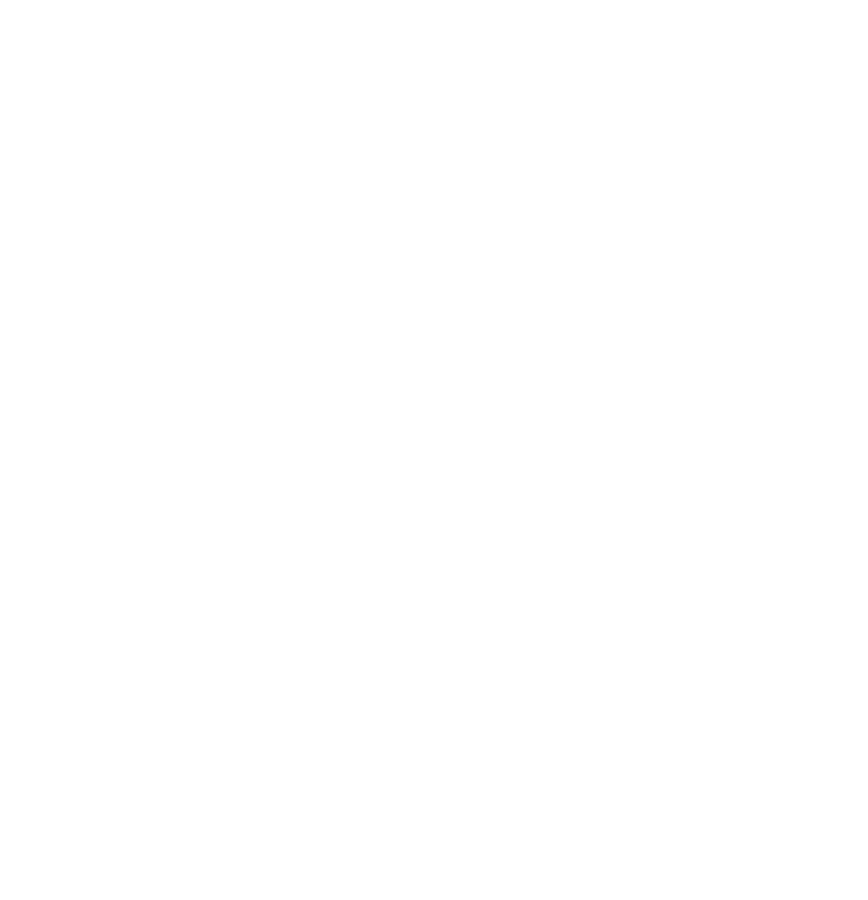
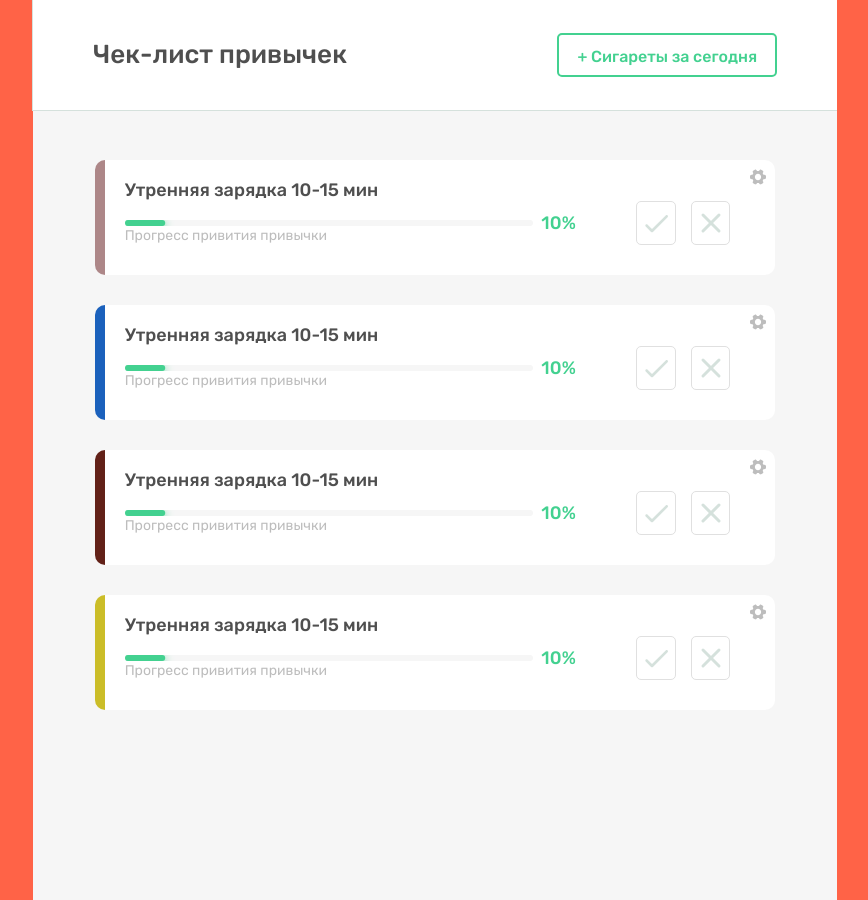
Before and after one commit to Kateryna-Vyshnevetska/goIT-react-team-project, a React (Create React App) app: page /checkListPage in a window 1280 px wide. Shown: the whole page, without its empty margins (205-1073 px from the left). Before the commit the page ends 800 px from the top, so only its background shows below. Built offline with nearby package versions, Linux system fonts and the light colour scheme.

Commit message:
progressBar fixed

```diff
--- a/src/components/App.js
+++ b/src/components/App.js
@@ -10,6 +10,7 @@ import { CheckListPage } from "../pages/checkListPage/CheckListPage";
 import { BasicInput } from "./BasicInput/BasicInput";
 import CustomButton from "./CustomButton/CustomButton";
 import CustomHabitModal from "./Modals/CustomHabitModal/CustomHabitModal";
+import HabitTemplateModal from "./Modals/HabitTemplateModal/HabitTemplateModal";
 import { getDefaultMiddleware } from "@reduxjs/toolkit";
 import {
   createHabitAndGetAllHabits,
@@ -34,8 +35,9 @@ export function App() {
   return (
     <>
       {/* <CustomHabitModal /> */}
+      {/* <HabitTemplateModal /> */}
       {/* <HomePage /> */}
-      {/* <CheckListPage /> */}
+      <CheckListPage />
       {/* <Suspense fallback={<Spinner />}> */}
       {/* <Switch> */}
       {/* <PublicRoute exact path="/" /* component={HomePage} */}
--- a/src/components/Modals/CustomHabitModal/CustomHabitModal.module.css
+++ b/src/components/Modals/CustomHabitModal/CustomHabitModal.module.css
@@ -26,8 +26,8 @@
   color: #bdbdbd;
 }
 
-.form {
-}
+/* .form {
+} */
 
 .row {
   margin-bottom: 20px;
@@ -40,7 +40,7 @@ font-style: normal;
   font-weight: 500;
   font-size: 18px;
   line-height: 21px;
-color: #4F4F4F;
+  color: #4f4f4f;
 }
 .row:last-child {
   margin-bottom: 0px;
@@ -56,13 +56,12 @@ color: #4F4F4F;
   box-sizing: border-box;
   border-radius: 5px;
 
-
   font-family: Rubik;
   font-style: normal;
   font-weight: normal;
   font-size: 18px;
   line-height: 21px;
-color: #4F4F4F;
+  color: #4f4f4f;
 }
 
 .inputFirst {
@@ -77,19 +76,17 @@ color: #4F4F4F;
   box-sizing: border-box;
   border-radius: 5px;
 
-
   font-family: Rubik;
   font-style: normal;
   font-weight: normal;
   font-size: 18px;
   line-height: 21px;
-color: #4F4F4F;
+  color: #4f4f4f;
 }
 
 .btnDelete {
   display: flex;
   margin: auto;
-
 
   font-family: Rubik;
   font-style: normal;
@@ -117,7 +114,6 @@ color: #4F4F4F;
   background-repeat: no-repeat;
   margin-right: 15px;
 }
-
 
 .actionBtnContainer {
   text-align: center;
--- a/src/pages/checkListPage/HabitItem.js
+++ b/src/pages/checkListPage/HabitItem.js
@@ -13,6 +13,7 @@ export function HabitItem({
   linearProgressValue = 10,
 }) {
   return (
+    <>
       <li className="habit-item" style={{ borderColor: getRandomColor() }}>
         <div className="habit-scale-container">
           <h3 className="habit-title">{habitTitle}</h3>
@@ -41,5 +42,90 @@ export function HabitItem({
           </div>
         </div>
       </li>
+      <li className="habit-item" style={{ borderColor: getRandomColor() }}>
+        <div className="habit-scale-container">
+          <h3 className="habit-title">{habitTitle}</h3>
+          <div className="habit-scale">
+            <LinearProgressWithLabel value={linearProgressValue} />
+            <button
+              className="btn done"
+              onClick={handleClickHabitButtonDone}
+            ></button>
+            <button
+              className="btn missed"
+              onClick={handleClickHabitButtonMissed}
+            ></button>
+          </div>
+          <p className="habit-scale-text">Прогресс привития привычки</p>
+          <button className="btn-settings"></button>
+        </div>
+        <div className="habit-number-counter">
+          <div className="habit-done">
+            <p>К-во выполненных дней</p>
+            <span className="habit-done-number">{habitDoneNumber}</span>
+          </div>
+          <div className="habit-missed">
+            <p>К-во пропущенных дней</p>
+            <span className="habit-missed-number">{habitMissedNumber}</span>
+          </div>
+        </div>
+      </li>
+      <li className="habit-item" style={{ borderColor: getRandomColor() }}>
+        <div className="habit-scale-container">
+          <h3 className="habit-title">{habitTitle}</h3>
+          <div className="habit-scale">
+            <LinearProgressWithLabel value={linearProgressValue} />
+            <button
+              className="btn done"
+              onClick={handleClickHabitButtonDone}
+            ></button>
+            <button
+              className="btn missed"
+              onClick={handleClickHabitButtonMissed}
+            ></button>
+          </div>
+          <p className="habit-scale-text">Прогресс привития привычки</p>
+          <button className="btn-settings"></button>
+        </div>
+        <div className="habit-number-counter">
+          <div className="habit-done">
+            <p>К-во выполненных дней</p>
+            <span className="habit-done-number">{habitDoneNumber}</span>
+          </div>
+          <div className="habit-missed">
+            <p>К-во пропущенных дней</p>
+            <span className="habit-missed-number">{habitMissedNumber}</span>
+          </div>
+        </div>
+      </li>
+      <li className="habit-item" style={{ borderColor: getRandomColor() }}>
+        <div className="habit-scale-container">
+          <h3 className="habit-title">{habitTitle}</h3>
+          <div className="habit-scale">
+            <LinearProgressWithLabel value={linearProgressValue} />
+            <button
+              className="btn done"
+              onClick={handleClickHabitButtonDone}
+            ></button>
+            <button
+              className="btn missed"
+              onClick={handleClickHabitButtonMissed}
+            ></button>
+          </div>
+          <p className="habit-scale-text">Прогресс привития привычки</p>
+          <button className="btn-settings"></button>
+        </div>
+        <div className="habit-number-counter">
+          <div className="habit-done">
+            <p>К-во выполненных дней</p>
+            <span className="habit-done-number">{habitDoneNumber}</span>
+          </div>
+          <div className="habit-missed">
+            <p>К-во пропущенных дней</p>
+            <span className="habit-missed-number">{habitMissedNumber}</span>
+          </div>
+        </div>
+      </li>
+    </>
   );
 }
--- a/src/pages/checkListPage/checkListPage.css
+++ b/src/pages/checkListPage/checkListPage.css
@@ -133,11 +133,11 @@ table {
   height: 900px;
   background-color: tomato;
 }
-/* .leftSideBar {
+.leftSideBar {
   width: 378px;
   height: 900px;
   background-color: tomato;
-} */
+}
 
 .habit-container {
   width: 100%;
@@ -290,8 +290,8 @@ table {
   line-height: 1.17;
   color: #fe6083;
 }
-.MuiBox-root.MuiBox-root-2 {
-  width: 80%;
+.MuiBox-root {
+  width: 100%;
 }
 .MuiTypography-root.MuiTypography-body2.MuiTypography-colorTextSecondary {
   font-family: "Rubik", sans-serif;
--- a/src/ui/ProgressBar.js
+++ b/src/ui/ProgressBar.js
@@ -8,7 +8,7 @@ import Box from "@material-ui/core/Box";
 export function LinearProgressWithLabel(props) {
   return (
     <Box display="flex" alignItems="center">
-      <Box width="100%" mr={1}>
+      <Box width="1000%" mr={1}>
         <LinearProgress variant="determinate" {...props} />
       </Box>
       <Box minWidth={35}>
```
Also changed, not shown: src/components/Modals/HabitTemplateModal/HabitTemplateModal.js (added), src/components/Modals/HabitTemplateModal/habitTemplateModal.css (added). Lines whose indentation alone changed are shown as unchanged.
